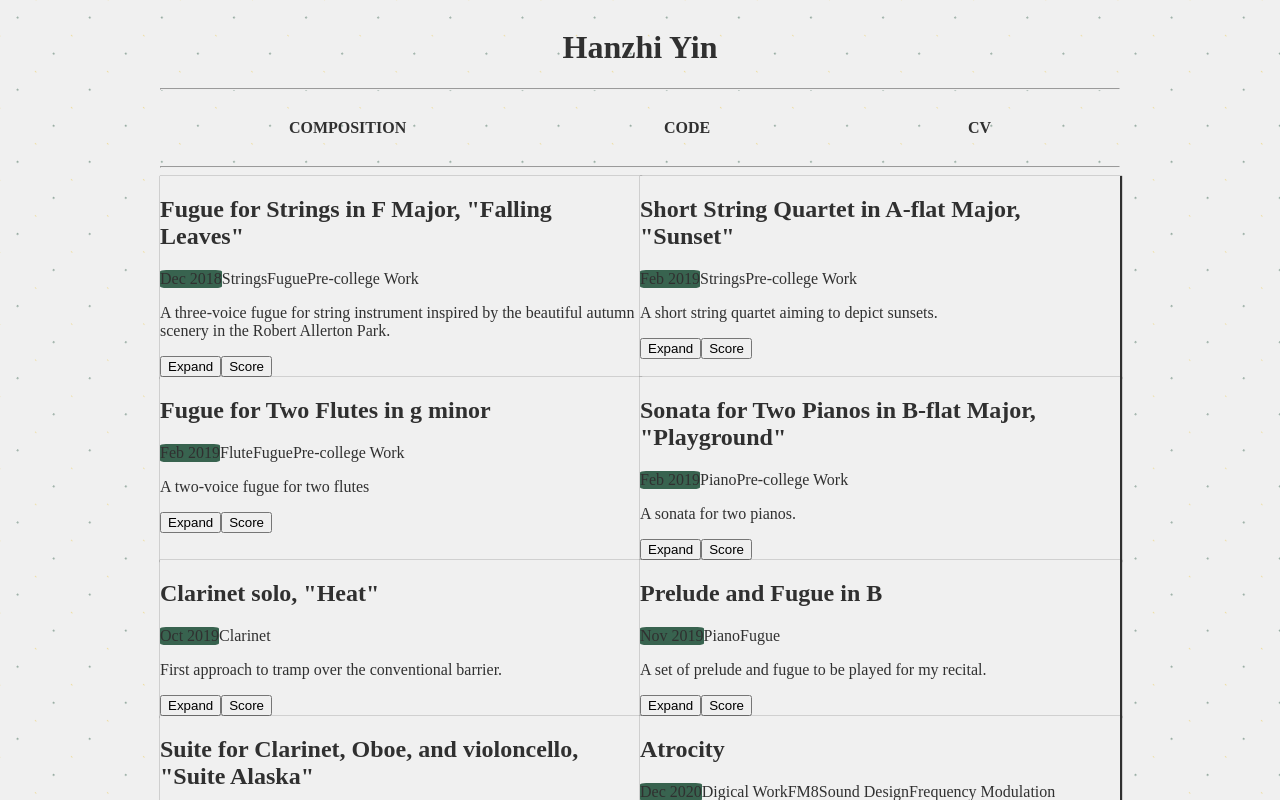
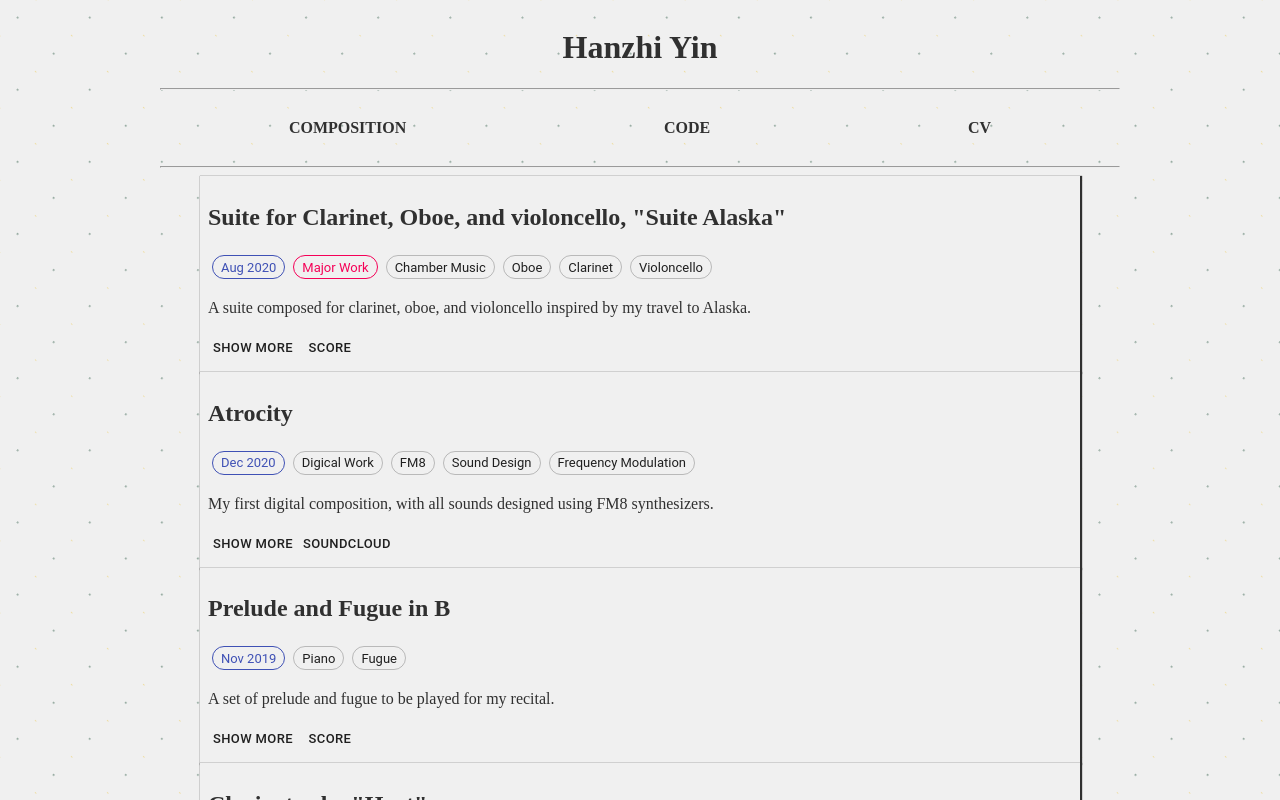
Before and after one commit to int0thewind/www-next, a Next.js app: page /composition in a window 1280 px wide. Shown: the top 800 px of the page. Built offline with nearby package versions, Linux system fonts and the light colour scheme; a web font is replaced by a local one.

Commit message:
finished Project Page

```diff
--- a/component/Button.tsx
+++ /dev/null
@@ -1,22 +0,0 @@
-import { ButtonHTMLAttributes } from 'react';
-
-// TODO: how to pass button html attribute?
-// TODO: Style the button
-
-type ButtonProps = ButtonHTMLAttributes<HTMLButtonElement> & {
-  variant: 'primary' | 'secondary' | 'link';
-  sm: boolean;
-};
-
-export default function Button({ variant, children, sm }: ButtonProps) {
-  const classList = ['button'];
-  if (variant === 'primary') classList.push('button-primary');
-  else if (variant === 'secondary') classList.push('button-secondary');
-  else classList.push('button-link');
-
-  return (
-    <button type="button" className={classList.join(' ')}>
-      {children}
-    </button>
-  );
-}
--- a/component/Pill.tsx
+++ /dev/null
@@ -1,17 +0,0 @@
-import { PropsWithChildren } from 'react';
-
-type PillProps = PropsWithChildren<{
-  color?: 'primary' | 'secondary' | undefined;
-}>;
-
-export default function Pill({ color, children }: PillProps) {
-  const classList = ['pill'];
-  if (color === 'primary') classList.push('pill-primary');
-  else if (color === 'secondary') classList.push('pill-secondary');
-
-  return (
-    <span className={classList.join(' ')}>
-      {children}
-    </span>
-  );
-}
--- a/component/ProjectCard.tsx
+++ b/component/ProjectCard.tsx
@@ -1,7 +1,6 @@
 import { useState } from 'react';
+import { Button, Chip } from '@material-ui/core';
 import { ProjectInfo } from '../lib';
-import Pill from './Pill';
-import Button from './Button';
 
 type ProjectCardProps = {
   data: ProjectInfo;
@@ -19,23 +18,52 @@ export default function ProjectCard({ data }: ProjectCardProps) {
   return (
     <div className="project-card">
       <h2>{title}</h2>
-      <div className="project-card-tags">
-        <Pill color="secondary">{dateString}</Pill>
-        {!isMain || <Pill color="primary">Major Work</Pill>}
-        {tags.map((tag) => <Pill key={tag}>{tag}</Pill>)}
+      <div className="project-card-tags-container">
+        <Chip
+          color="primary"
+          size="small"
+          label={dateString}
+          variant="outlined"
+          className="project-card-tag"
+        />
+        {!isMain || (
+        <Chip
+          color="secondary"
+          size="small"
+          label="Major Work"
+          variant="outlined"
+          className="project-card-tag"
+        />
+        )}
+        {tags.map((tag) => (
+          <Chip
+            size="small"
+            label={tag}
+            variant="outlined"
+            className="project-card-tag"
+          />
+        ))}
       </div>
       <p>
         {displayDesc ? desc : shortDesc}
       </p>
-      <Button onClick={toggleDisplayDesc} variant="link" sm>
-        {displayDesc ? 'Collapse' : 'Expand'}
+      <Button onClick={toggleDisplayDesc} size="small" variant="text">
+        {displayDesc ? 'Show Less' : 'Show More'}
       </Button>
-      {Object.keys(links).map((key) => <Button key={key} href={links[key]} variant="link">{key}</Button>)}
+      {Object.keys(links).map((key) => (
+        <Button key={key} href={links[key]} size="small" variant="text">
+          {key}
+        </Button>
+      ))}
       {!colab.length || (
       <>
         <h5>Collaborators</h5>
         <ul>
-          {colab.map(({ name, contact }) => <li key={name}>{`${name}: ${contact}`}</li>)}
+          {colab.map(({ name, contact }) => (
+            <li key={name}>
+              {`${name}: ${contact}`}
+            </li>
+          ))}
         </ul>
       </>
       )}
--- /dev/null
+++ b/lib/ProjectSort.ts
@@ -0,0 +1,8 @@
+import ProjectInfo from './ProjectInfo';
+
+export default function ProjectSort(f: ProjectInfo, s: ProjectInfo) {
+  if (Number(f.isMain) - Number(s.isMain) !== 0) return f.isMain ? -1 : 1;
+  if (f.year - s.year !== 0) return f.year > s.year ? -1 : 1;
+  if (f.month - s.month !== 0) return f.month > s.month ? -1 : 1;
+  return f.id > s.id ? -1 : 1;
+}
--- a/lib/index.ts
+++ b/lib/index.ts
@@ -1,2 +1,2 @@
-/* eslint-disable import/prefer-default-export */
 export type { default as ProjectInfo } from './ProjectInfo';
+export { default as ProjectSort } from './ProjectSort';
--- a/package.json
+++ b/package.json
@@ -8,6 +8,7 @@
     "start": "next start"
   },
   "dependencies": {
+    "@material-ui/core": "^4.11.2",
     "next": "10.0.5",
     "react": "17.0.1",
     "react-dom": "17.0.1",
--- a/pages/code.tsx
+++ b/pages/code.tsx
@@ -1,13 +1,14 @@
 import { InferGetStaticPropsType } from 'next';
 import { readFileSync } from 'fs';
 import { join } from 'path';
-import { ProjectInfo } from '../lib';
+import { ProjectInfo, ProjectSort } from '../lib';
 import { ProjectCard } from '../component';
 
 export async function getStaticProps() {
   const dataPath = join(process.cwd(), 'data/code.json');
   const dataContent = readFileSync(dataPath, 'utf-8');
   const projectInfo: ProjectInfo[] = JSON.parse(dataContent);
+  projectInfo.sort(ProjectSort);
   return {
     props: {
       projectInfo,
--- a/pages/composition.tsx
+++ b/pages/composition.tsx
@@ -1,13 +1,14 @@
 import { InferGetStaticPropsType } from 'next';
 import { readFileSync } from 'fs';
 import { join } from 'path';
-import { ProjectInfo } from '../lib';
+import { ProjectInfo, ProjectSort } from '../lib';
 import { ProjectCard } from '../component';
 
 export async function getStaticProps() {
   const dataPath = join(process.cwd(), 'data/comp.json');
   const dataContent = readFileSync(dataPath, 'utf-8');
   const projectInfo: ProjectInfo[] = JSON.parse(dataContent);
+  projectInfo.sort(ProjectSort);
   return {
     props: {
       projectInfo,
--- a/styles/globals.scss
+++ b/styles/globals.scss
@@ -8,6 +8,7 @@ Headers. Imports
 ********************************/
 
 @import url('https://fonts.googleapis.com/css2?family=Source+Serif+Pro:ital,wght@0,400;0,700;1,400;1,700&display=swap');
+// @import "~@blueprintjs/core/lib/css/blueprint.css";
 
 /********************************
 Variables definition
@@ -108,37 +109,26 @@ Project Page component definitions
 ********************************/
 
 .project-page {
-  display: grid;
-  grid-template-columns: repeat(auto-fit, minmax($min-width, $max-width / 2));
+  display: flex;
+  flex-direction: column;
+  flex-wrap: wrap;
+  align-items: center;
 }
 
 .project-card {
   box-shadow: 1px 1px 1px 1px $color-black;
   background-color: $color-white;
+  padding: $margin * 2;
+  width: 90%;
 }
 
-.project-card-tags {
+.project-card-tag {
+  margin: $margin;
+}
+
+.project-card-tags-container {
   display: flex;
   flex-wrap: wrap;
   align-items: flex-start;
   justify-content: flex-start;
 }
-
-/********************************
-Button and Pill component definitions
-********************************/
-
-.pill {
-  color: $color-text;
-  font-size: 12pt;
-  font-weight: 400;
-  border-radius: 10%;
-}
-
-.pill-primary {
-  background-color: $color-primary;
-}
-
-.pill-secondary {
-  background-color: $color-secondary;
-}
```
Also changed, not shown: pages/project.tsx (added, +8 -0 lines), 1 other file (tests, documents, lock files or other folders).
